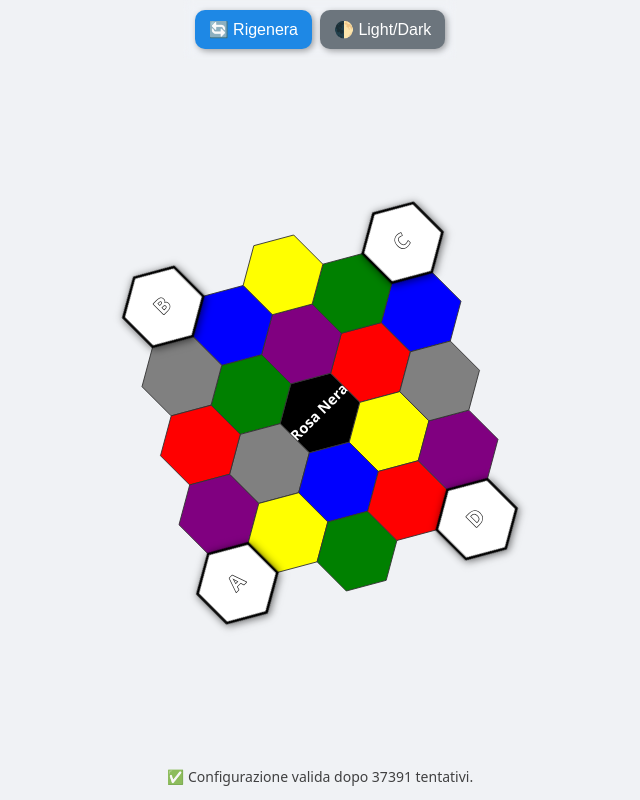
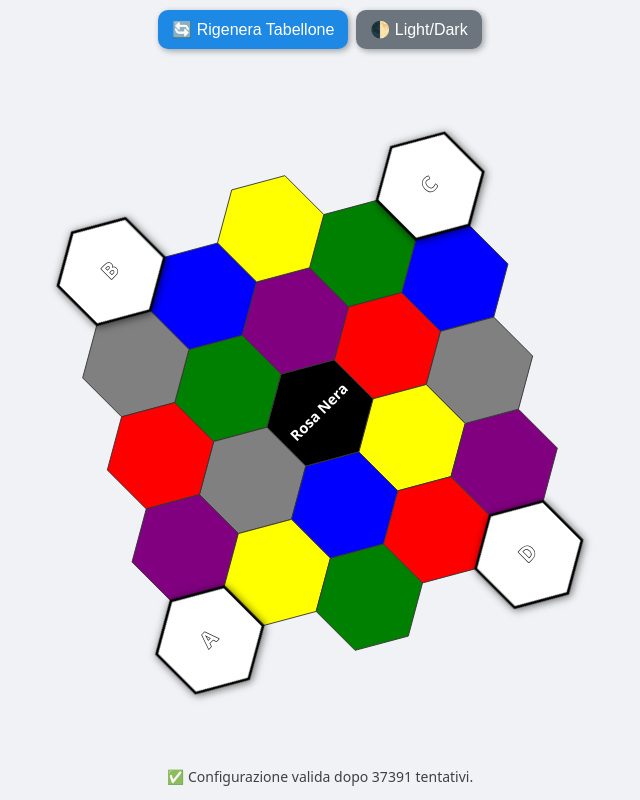
Before and after one commit to Ninciolo/Creatore-Loggia-BRW, a plain HTML site: page index.html in a window 1280 px wide. Shown: the whole page, without its empty margins (320-960 px from the left). Drawn offline with Linux system fonts and the light colour scheme.

Commit message:
Add files via upload

```diff
--- a/index.html
+++ b/index.html
@@ -2,9 +2,8 @@
 <html lang="it">
 <head>
   <meta charset="UTF-8" />
-  <title>Creatore Loggia BRW</title>
+  <title>Mappa Esagoni - Tabellone</title>
   <meta name="viewport" content="width=device-width, initial-scale=1" />
-  <link rel="manifest" href="manifest.json">
   <style>
     :root {
       --bg: #f0f2f5;
@@ -61,7 +60,7 @@
       stroke-linejoin: round; fill: #fff; pointer-events:none;
     }
     .big-label { font-size: 34px; }
-    .huge-label { font-size: 48px; } /* per A B C D */
+    .huge-label { font-size: 48px; }
 
     .outerHex {
       fill: white;
@@ -75,7 +74,7 @@
 </head>
 <body>
   <div class="toolbar">
-    <button id="regen">🔄 Rigenera</button>
+    <button id="regen">🔄 Rigenera Tabellone</button>
     <button id="toggle" class="secondary">🌓 Light/Dark</button>
   </div>
 
@@ -88,7 +87,8 @@
     const btnRegen = document.getElementById("regen");
     const btnToggle = document.getElementById("toggle");
 
-    const size = 96;
+    // === Dimensione base degli esagoni (ingrandita del 33%) ===
+    const size = 128;
     const internalColors = ["green","yellow","red","purple","blue","grey"];
 
     const hexCoords = [
@@ -97,6 +97,7 @@
       [2,0],[2,-1],[2,-2],[1,-2],[0,-2],[-1,-1],
       [-2,0],[-2,1],[-2,2],[-1,2],[0,2],[1,1]
     ];
+
     const outerHexCoords = [[1,-3],[3,-1],[-1,3],[-3,1]];
 
     function axialToPixel(q,r,s){ return [ s*Math.sqrt(3)*(q + r/2), s*1.5*r ]; }
@@ -133,7 +134,6 @@
 
     function drawHexes(){
       svg.innerHTML=""; note.textContent="";
-
       const g = document.createElementNS("http://www.w3.org/2000/svg","g");
       g.setAttribute("transform","translate(800,800) rotate(-45)");
       svg.appendChild(g);
@@ -204,10 +204,6 @@
     btnRegen.addEventListener("click", drawHexes);
     btnToggle.addEventListener("click", ()=>{ document.body.classList.toggle("dark"); });
 
-    if ("serviceWorker" in navigator) {
-      navigator.serviceWorker.register("sw.js");
-    }
-
     drawHexes();
   </script>
 </body>
```
